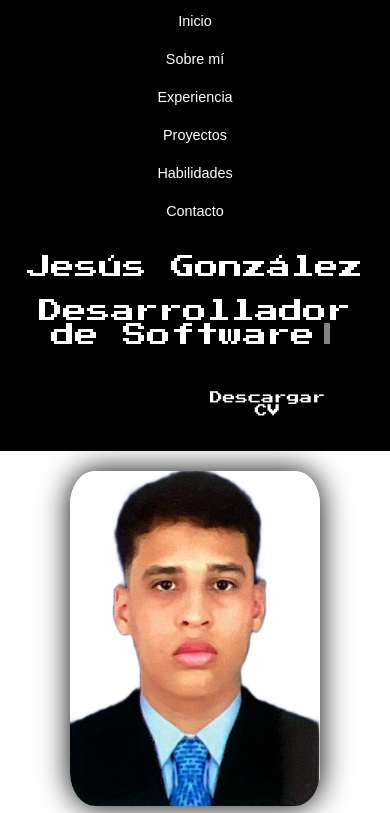
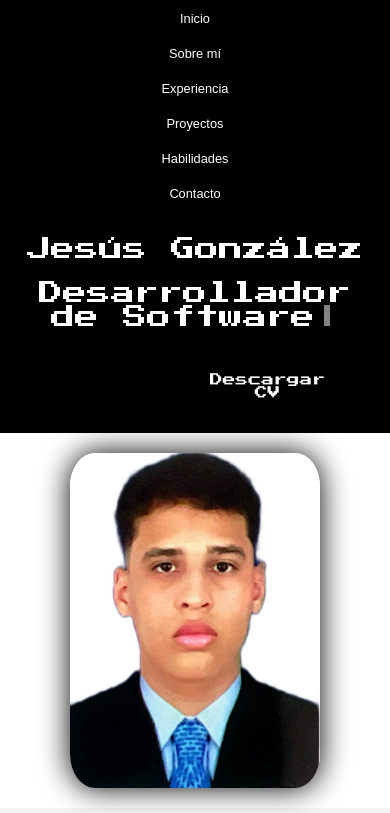
Before and after one commit to JesusGonzalezVilladiego/PortafolioJesusGonzalez, a plain HTML site: page index.html in a window 390 px wide. Shown: the part 31-844 px from the top of the page. Drawn offline with nearby package versions, Linux system fonts and the light colour scheme.

Commit message:
Agregacion de codigo responsive 430px

```diff
--- a/CSS/style.css
+++ b/CSS/style.css
@@ -582,3 +582,40 @@ footer p {
     font-size: 0.5rem;
   }
 }
+
+@media (max-width: 430px) {
+  body {
+    overflow-x: hidden;
+  }
+
+  header {
+    position: static;
+    flex-direction: column;
+    align-items: center;
+    padding: 10px;
+    width: 100vw;
+    box-sizing: border-box;
+  }
+
+  nav {
+    flex-direction: column;
+    align-items: center;
+    gap: 8px;
+    margin-top: 8px;
+  }
+
+  .nav-link {
+    font-size: 0.8rem;
+    padding: 6px 8px;
+  }
+
+  .Container-principal {
+    flex-direction: column;
+    height: auto;
+  }
+
+  .Container-izquierda,
+  .Container-Derecha {
+    width: 100%;
+  }
+}
```
